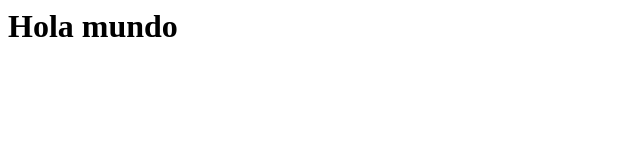
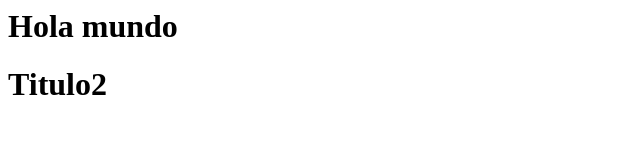
Before and after one commit to katerindlc/EjercicioClase1Git, a plain HTML site: page index.html in a window 1280 px wide. Shown: the whole page, without its empty margins (0-640 px from the left). Drawn offline with Linux system fonts and the light colour scheme.

Commit message:
titulo añadido

```diff
--- a/index.html
+++ b/index.html
@@ -1,5 +1,7 @@
 <html>
 <body>
 <h1>Hola mundo</h1>
+<h1>Titulo2</h1>
+
 </body>
 </html>
```
